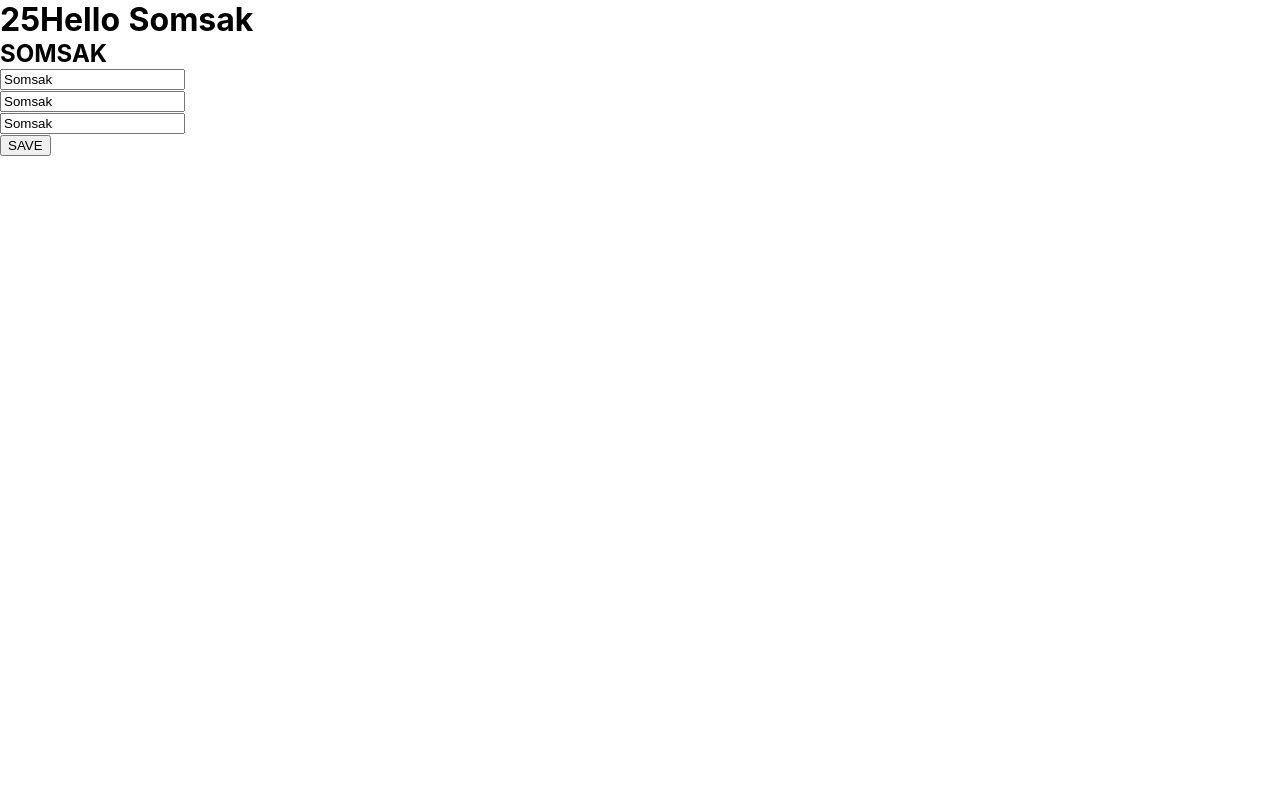
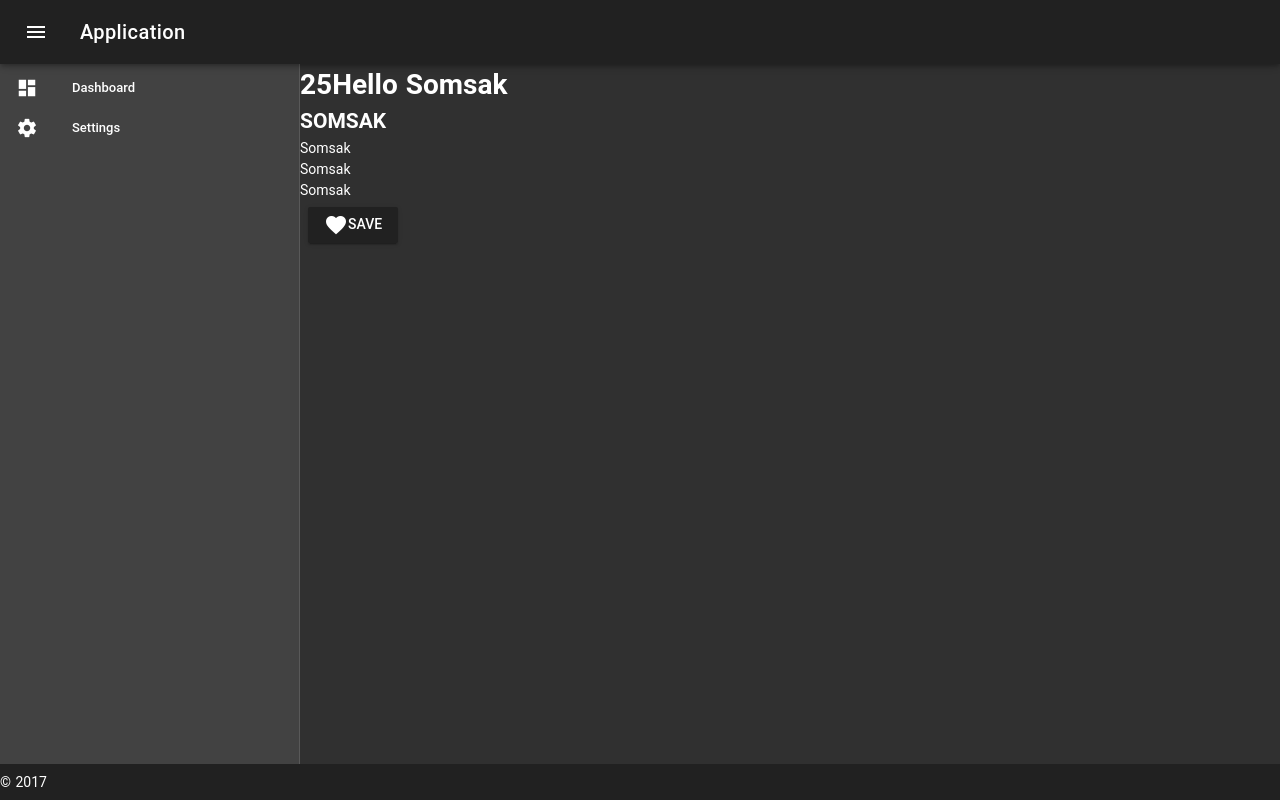
Before and after one commit to saknarak/vue-demo-app, a Nuxt app: page /sample04 in a window 1280 px wide. Built offline with nearby package versions, Linux system fonts and the light colour scheme.

Commit message:
add vuetify

```diff
--- a/layouts/default.vue
+++ b/layouts/default.vue
@@ -1,7 +1,41 @@
 <template>
-  <div>
-    <nuxt/>
-  </div>
+<v-app id="inspire" dark>
+    <v-navigation-drawer
+      clipped
+      fixed
+      v-model="drawer"
+      app
+    >
+      <v-list dense>
+        <v-list-tile>
+          <v-list-tile-action>
+            <v-icon>dashboard</v-icon>
+          </v-list-tile-action>
+          <v-list-tile-content>
+            <v-list-tile-title>Dashboard</v-list-tile-title>
+          </v-list-tile-content>
+        </v-list-tile>
+        <v-list-tile>
+          <v-list-tile-action>
+            <v-icon>settings</v-icon>
+          </v-list-tile-action>
+          <v-list-tile-content>
+            <v-list-tile-title>Settings</v-list-tile-title>
+          </v-list-tile-content>
+        </v-list-tile>
+      </v-list>
+    </v-navigation-drawer>
+    <v-toolbar app fixed clipped-left>
+      <v-toolbar-side-icon @click.stop="drawer = !drawer"></v-toolbar-side-icon>
+      <v-toolbar-title>Application</v-toolbar-title>
+    </v-toolbar>
+    <v-content>
+      <nuxt/>
+    </v-content>
+    <v-footer app fixed>
+      <span>&copy; 2017</span>
+    </v-footer>
+  </v-app>
 </template>
 
 <style>
--- a/nuxt.config.js
+++ b/nuxt.config.js
@@ -1,4 +1,5 @@
 module.exports = {
+  plugins: ['~/plugins/vuetify'],
   /*
   ** Headers of the page
   */
@@ -21,6 +22,7 @@ module.exports = {
   ** Build configuration
   */
   build: {
+    vendor: ['vuetify'],
     /*
     ** Run ESLint on save
     */
--- a/package.json
+++ b/package.json
@@ -13,7 +13,9 @@
     "precommit": "npm run lint"
   },
   "dependencies": {
-    "nuxt": "^1.0.0"
+    "material-design-icons-iconfont": "^3.0.3",
+    "nuxt": "^1.0.0",
+    "vuetify": "^1.0.17"
   },
   "devDependencies": {
     "babel-eslint": "^8.2.1",
--- a/pages/sample04.vue
+++ b/pages/sample04.vue
@@ -5,7 +5,7 @@
     <input type="text" :value="name"><br>
     <input type="text" v-model="name"><br>
     <input type="text" v-model="name"><br>
-    <button @click="doSave">SAVE</button>
+    <v-btn @click="doSave"><v-icon>favorite</v-icon> SAVE</v-btn>
   </div>
 </template>
 <script>
--- /dev/null
+++ b/plugins/vuetify.js
@@ -0,0 +1,6 @@
+import Vue from 'vue'
+import Vuetify from 'vuetify'
+import 'vuetify/dist/vuetify.min.css'
+import 'material-design-icons-iconfont/dist/material-design-icons.css'
+
+Vue.use(Vuetify)
```
